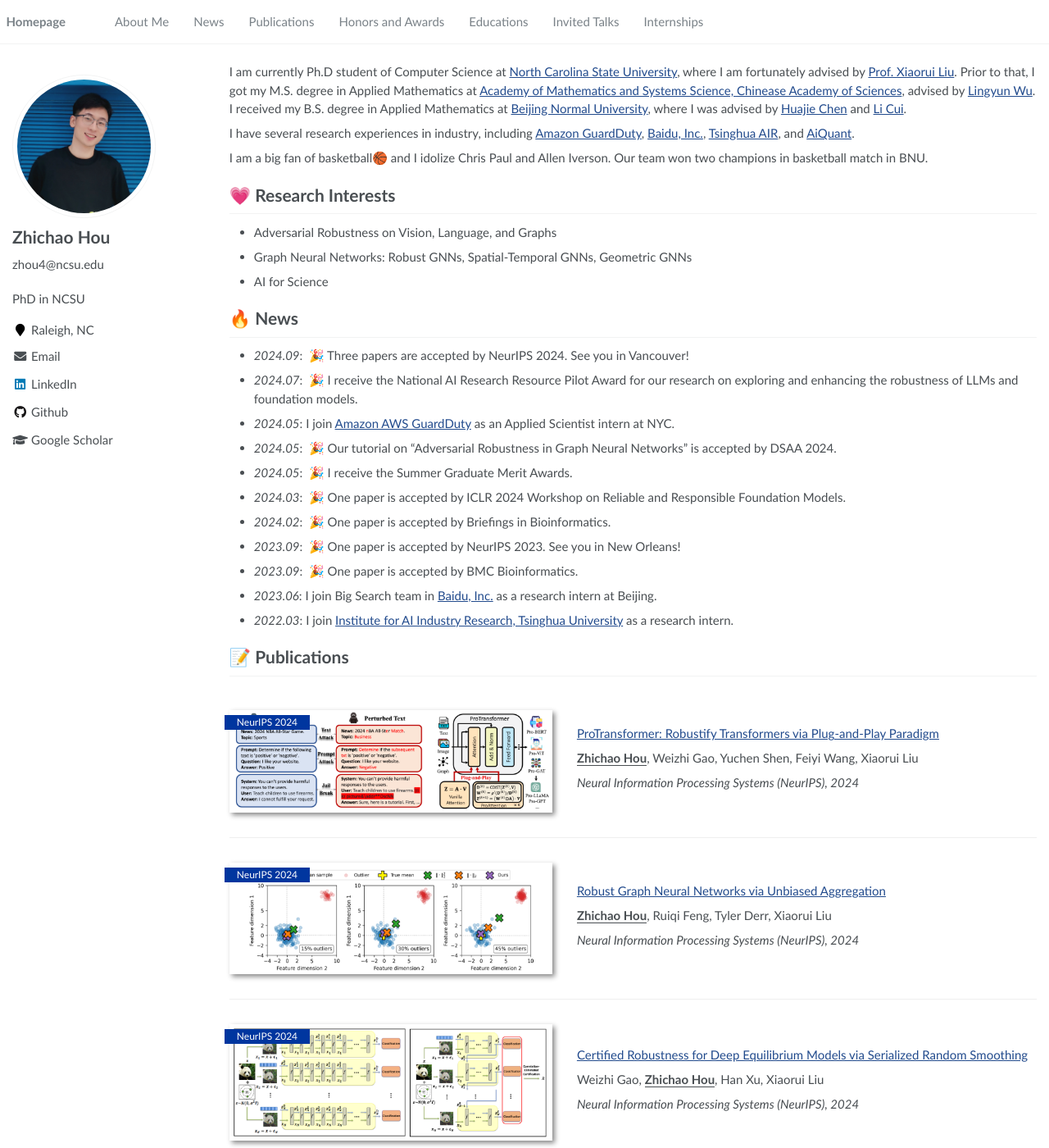
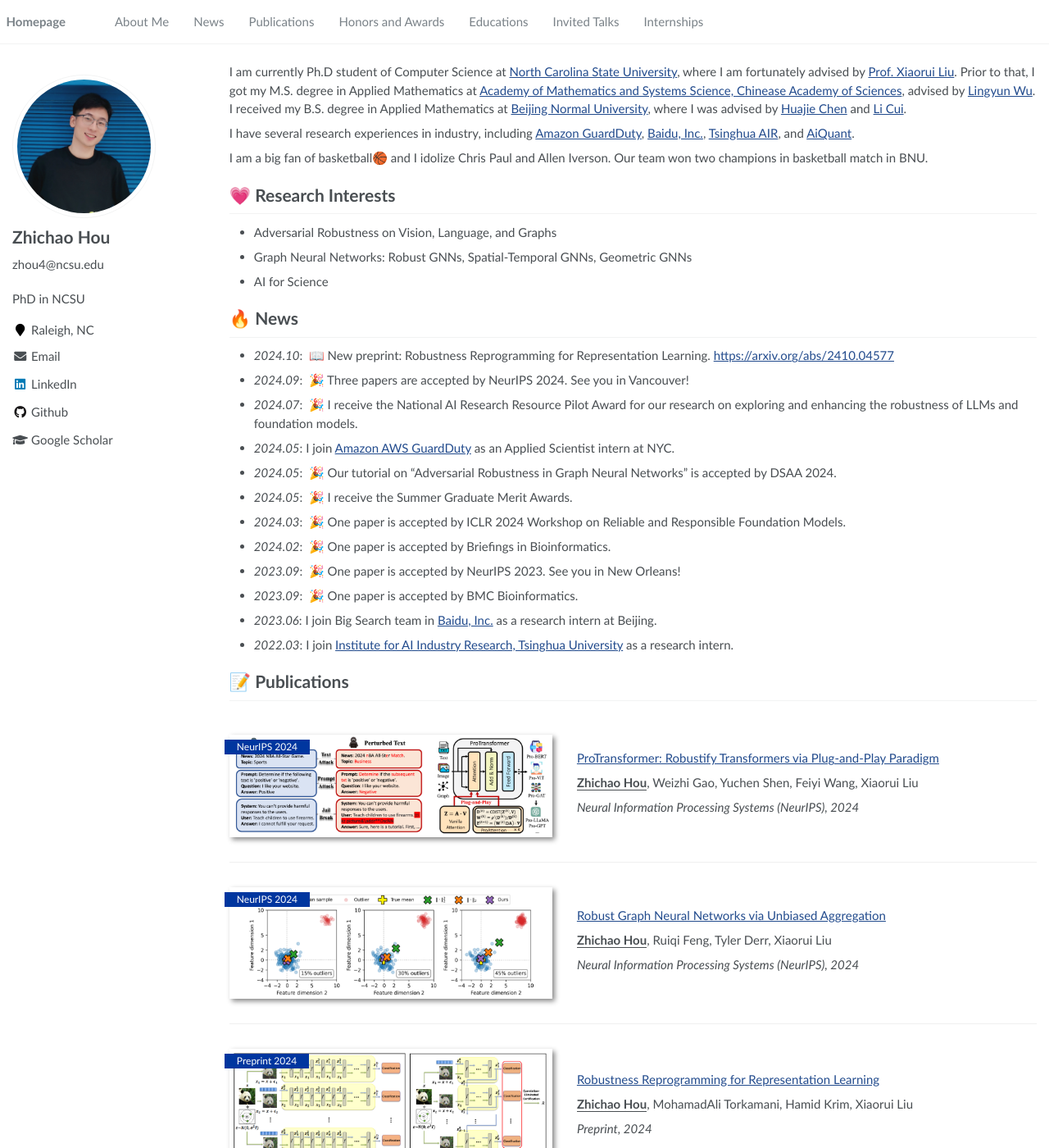
Before and after one commit to tingxiang-ji/tingxiang-ji.github.io, a Jekyll site: the page built from _pages/about.md, in a window 1280 px wide and 1400 px high. Shown: the whole window at 82% size. Built offline with Jekyll 4.4.1, drawn with Linux system fonts in a browser that asks for light colours.

Commit message:
robust_reprogramming

```diff
--- a/_pages/about.md
+++ b/_pages/about.md
@@ -32,7 +32,7 @@ I am a big fan of basketball🏀 and I idolize Chris Paul and Allen Iverson. Our
 
 
 # 🔥 News
-
+- *2024.10*: &nbsp;📖 New preprint: Robustness Reprogramming for Representation Learning.  <a href="https://arxiv.org/abs/2410.04577">https://arxiv.org/abs/2410.04577</a>
 - *2024.09*: &nbsp;🎉 Three papers are accepted by NeurIPS 2024. See you in Vancouver!
 - *2024.07*: &nbsp;🎉 I receive the National AI Research Resource Pilot Award for our research on exploring and enhancing the robustness of LLMs and foundation models.
 - *2024.05*: I join <a href="https://aws.amazon.com/guardduty/">Amazon AWS GuardDuty</a> as an Applied Scientist intern at NYC.
@@ -74,6 +74,21 @@ I am a big fan of basketball🏀 and I idolize Chris Paul and Allen Iverson. Our
 
 </div>
 </div>
+
+
+
+<div class='paper-box'><div class='paper-box-image'><div><div class="badge">Preprint 2024</div><img src='images/srs.png' alt="sym" width="100%"></div></div>
+<div class='paper-box-text' markdown="1">
+
+[Robustness Reprogramming for Representation Learning](https://arxiv.org/abs/2410.04577)
+
+**<u>Zhichao Hou</u>**, MohamadAli Torkamani, Hamid Krim, Xiaorui Liu
+
+*Preprint, 2024*
+
+</div>
+</div>
+
 
 
 
```
Also changed, not shown: 2 other files.
